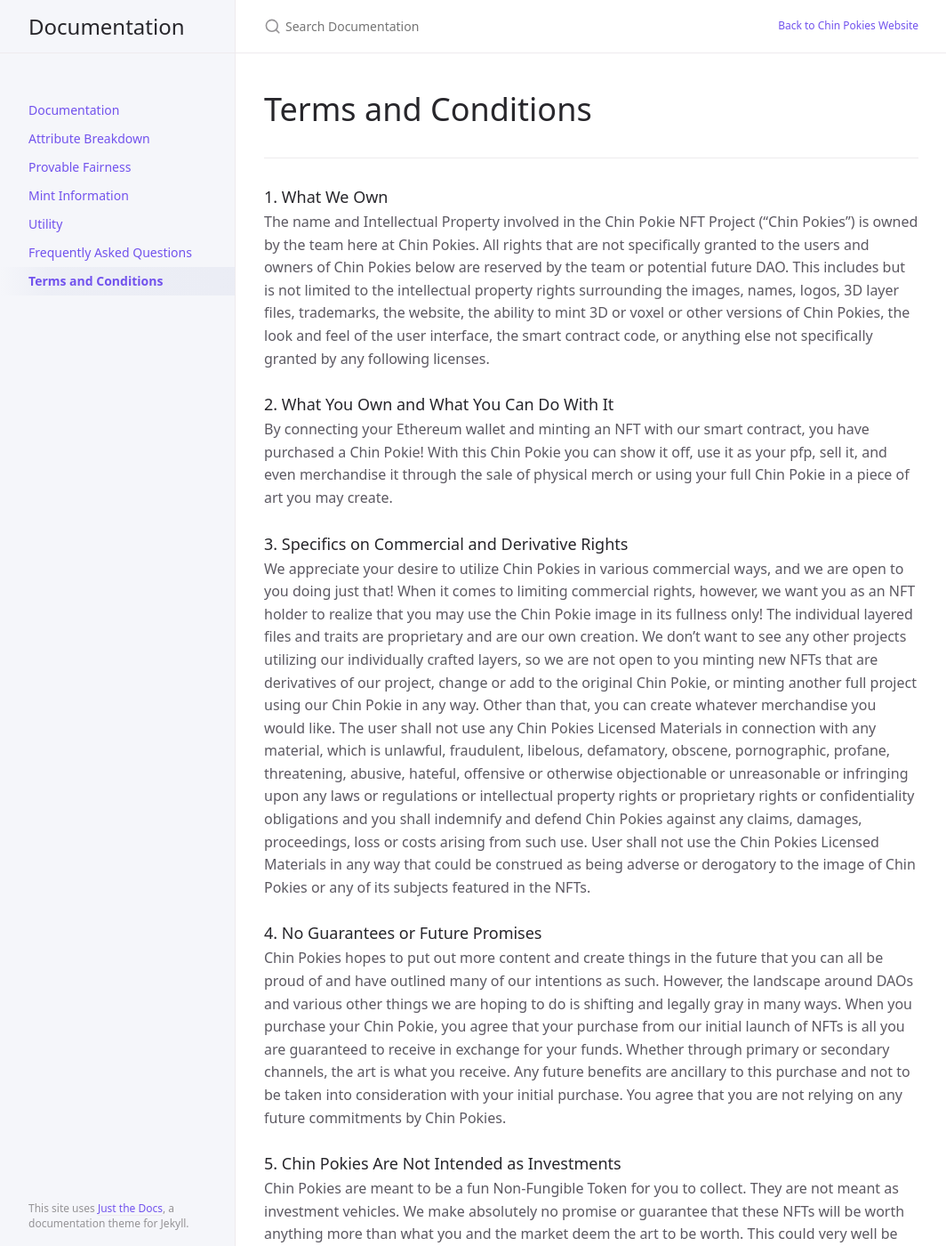
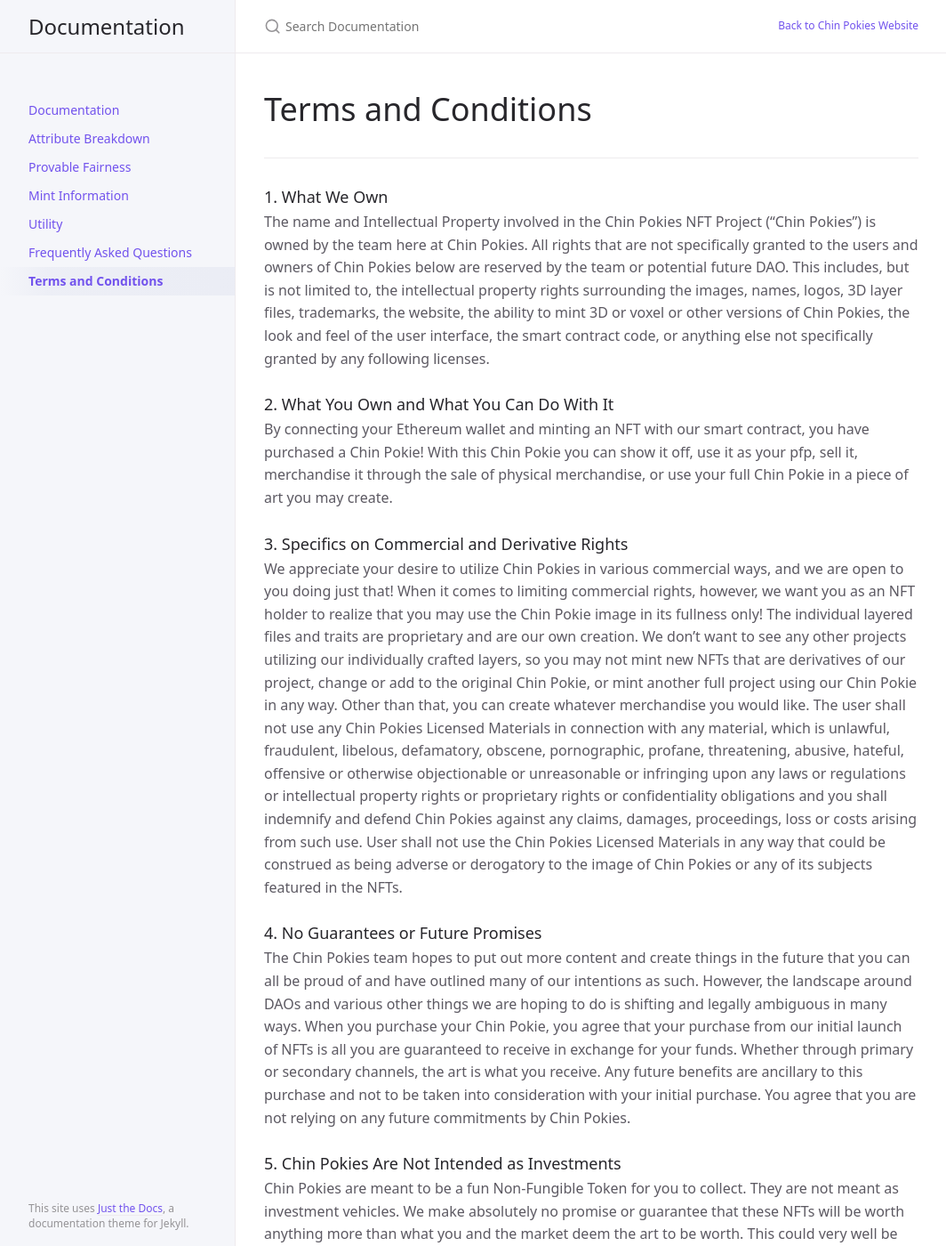
Before and after one commit to 0xbiju/0xbiju.github.io, a Jekyll site: the page built from docs/terms-and-conditions.md, in a window 1280 px wide and 1400 px high. Shown: the whole window at 89% size, without its empty margins (107-1171 px from the left). Built offline with Jekyll 4.4.1, drawn with Linux system fonts in a browser that asks for light colours; some of the changed text lies outside the part shown.

Commit message:
Update terms-and-conditions.md

```diff
--- a/docs/terms-and-conditions.md
+++ b/docs/terms-and-conditions.md
@@ -8,62 +8,31 @@ permalink: /terms-and-conditions
 ---
 ### 1. What We Own
 
-The name and Intellectual Property involved in the Chin Pokie NFT Project ("Chin Pokies") is owned by the team here at Chin Pokies. All rights that are not specifically granted to the users and owners
-of Chin Pokies below are reserved by the team or potential future DAO. This includes but is not
-limited to the intellectual property rights surrounding the images, names, logos, 3D layer files,
-trademarks, the website, the ability to mint 3D or voxel or other versions of Chin Pokies, the look and
-feel of the user interface, the smart contract code, or anything else not specifically granted by any following licenses.
+The name and Intellectual Property involved in the Chin Pokies NFT Project (“Chin Pokies”) is owned by the team here at Chin Pokies. All rights that are not specifically granted to the users and owners of Chin Pokies below are reserved by the team or potential future DAO. This includes, but is not limited to, the intellectual property rights surrounding the images, names, logos, 3D layer files, trademarks, the website, the ability to mint 3D or voxel or other versions of Chin Pokies, the look and feel of the user interface, the smart contract code, or anything else not specifically granted by any following licenses.
 
 
 ### 2. What You Own and What You Can Do With It
 
-By connecting your Ethereum wallet and minting an NFT with our smart contract, you have
-purchased a Chin Pokie! With this Chin Pokie you can show it off, use it as your pfp, sell it, and even
-merchandise it through the sale of physical merch or using your full Chin Pokie in a
-piece of art you may create.
+By connecting your Ethereum wallet and minting an NFT with our smart contract, you have purchased a Chin Pokie! With this Chin Pokie you can show it off, use it as your pfp, sell it, merchandise it through the sale of physical merchandise, or use your full Chin Pokie in a piece of art you may create.
 
 
 ### 3. Specifics on Commercial and Derivative Rights
 
-We appreciate your desire to utilize Chin Pokies in various commercial ways, and we are open to you
-doing just that! When it comes to limiting commercial rights, however, we want you as an NFT
-holder to realize that you may use the Chin Pokie image in its fullness only! The individual layered
-files and traits are proprietary and are our own creation. We don’t want to see any other projects
-utilizing our individually crafted layers, so we are not open to you minting new NFTs that are
-derivatives of our project, change or add to the original Chin Pokie, or minting another full project using our
-Chin Pokie in any way. Other than that, you can create whatever merchandise you would like. The user shall not use any Chin Pokies Licensed Materials in connection with any material, which is unlawful, fraudulent, libelous, defamatory, obscene, pornographic, profane, threatening, abusive, hateful, offensive or otherwise objectionable or unreasonable or
-infringing upon any laws or regulations or intellectual property rights or proprietary rights or
-confidentiality obligations and you shall indemnify and defend Chin Pokies against any claims,
-damages, proceedings, loss or costs arising from such use. User shall not use the Chin Pokies
-Licensed Materials in any way that could be construed as being adverse or derogatory to the
-image of Chin Pokies or any of its subjects featured in the NFTs.
+We appreciate your desire to utilize Chin Pokies in various commercial ways, and we are open to you doing just that! When it comes to limiting commercial rights, however, we want you as an NFT holder to realize that you may use the Chin Pokie image in its fullness only! The individual layered files and traits are proprietary and are our own creation. We don’t want to see any other projects utilizing our individually crafted layers, so you may not mint new NFTs that are derivatives of our project, change or add to the original Chin Pokie, or mint another full project using our Chin Pokie in any way. Other than that, you can create whatever merchandise you would like. The user shall not use any Chin Pokies Licensed Materials in connection with any material, which is unlawful, fraudulent, libelous, defamatory, obscene, pornographic, profane, threatening, abusive, hateful, offensive or otherwise objectionable or unreasonable or infringing upon any laws or regulations or intellectual property rights or proprietary rights or confidentiality obligations and you shall indemnify and defend Chin Pokies against any claims, damages, proceedings, loss or costs arising from such use. User shall not use the Chin Pokies Licensed Materials in any way that could be construed as being adverse or derogatory to the image of Chin Pokies or any of its subjects featured in the NFTs.
 
 
 ### 4. No Guarantees or Future Promises
 
-Chin Pokies hopes to put out more content and create things in the future that you can
-all be proud of and have outlined many of our intentions as such. However, the landscape
-around DAOs and various other things we are hoping to do is shifting and legally gray in many ways. When you purchase your Chin Pokie, you agree that your purchase from our initial launch of NFTs is all you are guaranteed to receive in exchange for your funds. Whether through primary or secondary channels, the art is what you receive. Any future
-benefits are ancillary to this purchase and not to be taken into consideration with your
-initial purchase. You agree that you are not relying on any future commitments by
-Chin Pokies.
+The Chin Pokies team hopes to put out more content and create things in the future that you can all be proud of and have outlined many of our intentions as such. However, the landscape around DAOs and various other things we are hoping to do is shifting and legally ambiguous in many ways. When you purchase your Chin Pokie, you agree that your purchase from our initial launch of NFTs is all you are guaranteed to receive in exchange for your funds. Whether through primary or secondary channels, the art is what you receive. Any future benefits are ancillary to this purchase and not to be taken into consideration with your initial purchase. You agree that you are not relying on any future commitments by Chin Pokies.
 
 ### 5. Chin Pokies Are Not Intended as Investments
 
-Chin Pokies are meant to be a fun Non-Fungible Token for you to collect. They are not meant as
-investment vehicles. We make absolutely no promise or guarantee that these NFTs will be worth
-anything more than what you and the market deem the art to be worth. This could very well be
-zero. We give you our word that we will try to build a community and bring as much intangible
-value and vibes to the project as we can! You understand that they have no inherent monetary
-value, and they should be treated as nothing more than a collectible with potential future value or
-lack thereof.
+Chin Pokies are meant to be a fun Non-Fungible Token for you to collect. They are not meant as investment vehicles. We make absolutely no promise or guarantee that these NFTs will be worth anything more than what you and the market deem the art to be worth. This could very well be zero. We give you our word that we will try to build a community and bring as much intangible value and vibes to the project as we can! You understand that they have no inherent monetary value, and they should be treated as nothing more than a collectible with potential future value or lack thereof.
 
 ### 6. Taxes
 
-You are entirely responsible for any tax liability which may arise from minting or reselling your
-Chin Pokies.
+You are entirely responsible for any tax liability which may arise from minting or reselling your Chin Pokies NFT.
 
 ### 7. Children
 
-The Chin Pokies project is not targeted towards children. You agree that you are over the age of 18,
-or above the legal age of your jurisdiction, whichever is greater.
+The Chin Pokies project is not targeted towards children. You agree that you are over the age of 18, or above the legal age of your jurisdiction, whichever is greater.
```
